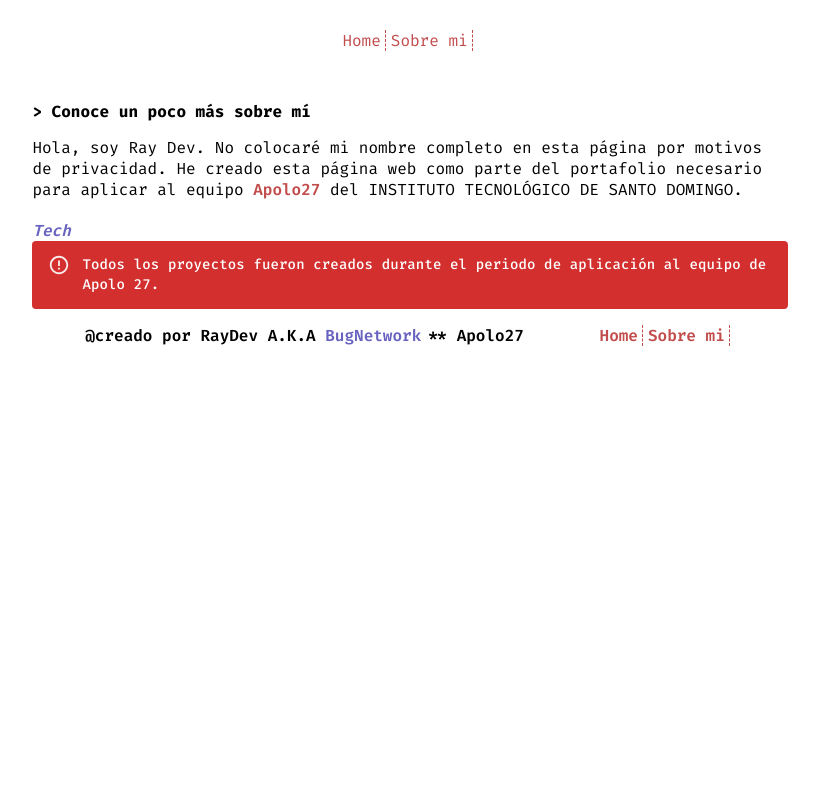
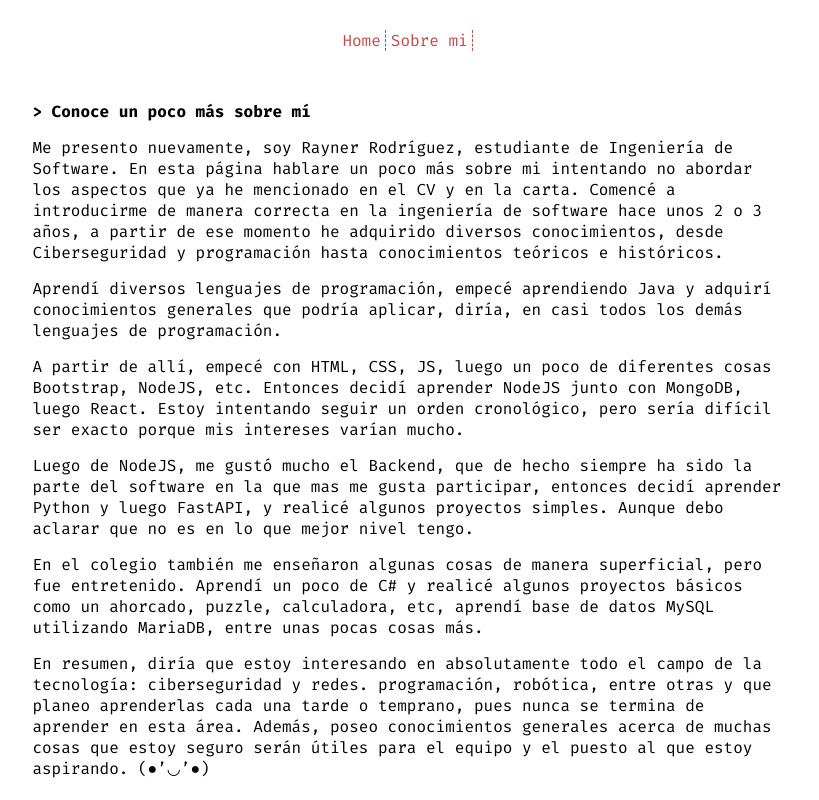
Before and after one commit to thenetworkme/my-blog, a React (Vite) app: page /sobre-mi in a window 1280 px wide. Shown: the top 800 px of the page, without its empty margins (230-1049 px from the left). Built offline with nearby package versions, Linux system fonts and the light colour scheme; a web font is replaced by a local one.

Commit message:
Aboutme page done

```diff
--- a/src/App.css
+++ b/src/App.css
@@ -81,3 +81,12 @@ footer > div {
     transform: scale(0.4);
   }
 }
+.pContent2 > p {
+  margin: 15px 0;
+}
+.infoContent2 {
+  height: 200px;
+  display: flex;
+  justify-content: center;
+  align-items: center;
+}
--- a/src/components/Content.jsx
+++ b/src/components/Content.jsx
@@ -38,32 +38,35 @@ export default function Content() {
         <h4>Tecnologías utilizadas en esta página</h4>
         <ul className={style.ul}>
           <li className={style.li}>
-            <a href="" className={style.a}>
+            <a href="https://react.dev/" className={style.a}>
               React
             </a>
             : Biblioteca JS para construir interfaces de usuario.
           </li>
           <li className={style.li}>
-            <a href="" className={style.a}>
-              Github
+            <a href="https://git-scm.com/" className={style.a}>
+              Git
             </a>
             : Software de control de versiones.
           </li>
           <li className={style.li}>
-            <a href="" className={style.a}>
+            <a
+              href="https://vercel.com/bugnetworks-projects"
+              className={style.a}
+            >
               Vercel
             </a>
             : Plataforma en la nube para desplegar sitios web estáticos.
           </li>
           <li className={style.li}>
-            <a href="" className={style.a}>
+            <a href="https://www.npmjs.com/" className={style.a}>
               npm
             </a>
             : Gestor de paquetes oficial del framework de código abierto
             Node.js.
           </li>
           <li className={style.li}>
-            <a href="" className={style.a}>
+            <a href="https://mui.com/" className={style.a}>
               Material UI
             </a>
             : Biblioteca de componentes de interfaz de usuario para React.
--- a/src/components/Content2.jsx
+++ b/src/components/Content2.jsx
@@ -6,21 +6,53 @@ export default function Content() {
   return (
     <div className={style.content}>
       <h4>{`> Conoce un poco más sobre mí `}</h4>
-      <p className={style.p}>
-        Hola, soy Ray Dev. No colocaré mi nombre completo en esta página por
-        motivos de privacidad. He creado esta página web como parte del
-        portafolio necesario para aplicar al equipo{" "}
-        <span style={{ color: "rgb(194, 75, 75)", fontWeight: "600" }}>
-          Apolo27
-        </span>{" "}
-        del{" "}
-        <span
-          style={{
-            textTransform: "uppercase",
-          }}
-        >
-          Instituto Tecnológico de Santo Domingo.
-        </span>
+      <p className="pContent2">
+        <p>
+          Me presento nuevamente, soy Rayner Rodríguez, estudiante de Ingeniería
+          de Software. En esta página hablare un poco más sobre mi intentando no
+          abordar los aspectos que ya he mencionado en el CV y en la carta.
+          Comencé a introducirme de manera correcta en la ingeniería de software
+          hace unos 2 o 3 años, a partir de ese momento he adquirido diversos
+          conocimientos, desde Ciberseguridad y programación hasta conocimientos
+          teóricos e históricos.
+        </p>
+        <p>
+          Aprendí diversos lenguajes de programación, empecé aprendiendo Java y
+          adquirí conocimientos generales que podría aplicar, diría, en casi
+          todos los demás lenguajes de programación.
+        </p>{" "}
+        <p>
+          {" "}
+          A partir de allí, empecé con HTML, CSS, JS, luego un poco de
+          diferentes cosas Bootstrap, NodeJS, etc. Entonces decidí aprender
+          NodeJS junto con MongoDB, luego React. Estoy intentando seguir un
+          orden cronológico, pero sería difícil ser exacto porque mis intereses
+          varían mucho.
+        </p>{" "}
+        <p>
+          {" "}
+          Luego de NodeJS, me gustó mucho el Backend, que de hecho siempre ha
+          sido la parte del software en la que mas me gusta participar, entonces
+          decidí aprender Python y luego FastAPI, y realicé algunos proyectos
+          simples. Aunque debo aclarar que no es en lo que mejor nivel tengo.
+        </p>{" "}
+        <p>
+          {" "}
+          En el colegio también me enseñaron algunas cosas de manera
+          superficial, pero fue entretenido. Aprendí un poco de C# y realicé
+          algunos proyectos básicos como un ahorcado, puzzle, calculadora, etc,
+          aprendí base de datos MySQL utilizando MariaDB, entre unas pocas cosas
+          más.
+        </p>{" "}
+        <p>
+          {" "}
+          En resumen, diría que estoy interesando en absolutamente todo el campo
+          de la tecnología: ciberseguridad y redes. programación, robótica,
+          entre otras y que planeo aprenderlas cada una tarde o temprano, pues
+          nunca se termina de aprender en esta área. Además, poseo conocimientos
+          generales acerca de muchas cosas que estoy seguro serán útiles para el
+          equipo y el puesto al que estoy aspirando. (●’◡’●)
+        </p>
       </p>
       <span className={style.span}>
         <Typewriter
@@ -33,11 +65,13 @@ export default function Content() {
           delaySpeed={1000}
         />
       </span>
-      <section></section>
-      <Alert variant="filled" severity="error">
-        Todos los proyectos fueron creados durante el periodo de aplicación al
-        equipo de Apolo 27.
-      </Alert>
+      <section className="infoContent2">
+        {" "}
+        <Alert variant="filled" severity="error">
+          Todos los proyectos fueron creados durante el periodo de aplicación al
+          equipo de Apolo 27.
+        </Alert>
+      </section>
     </div>
   );
 }
```
